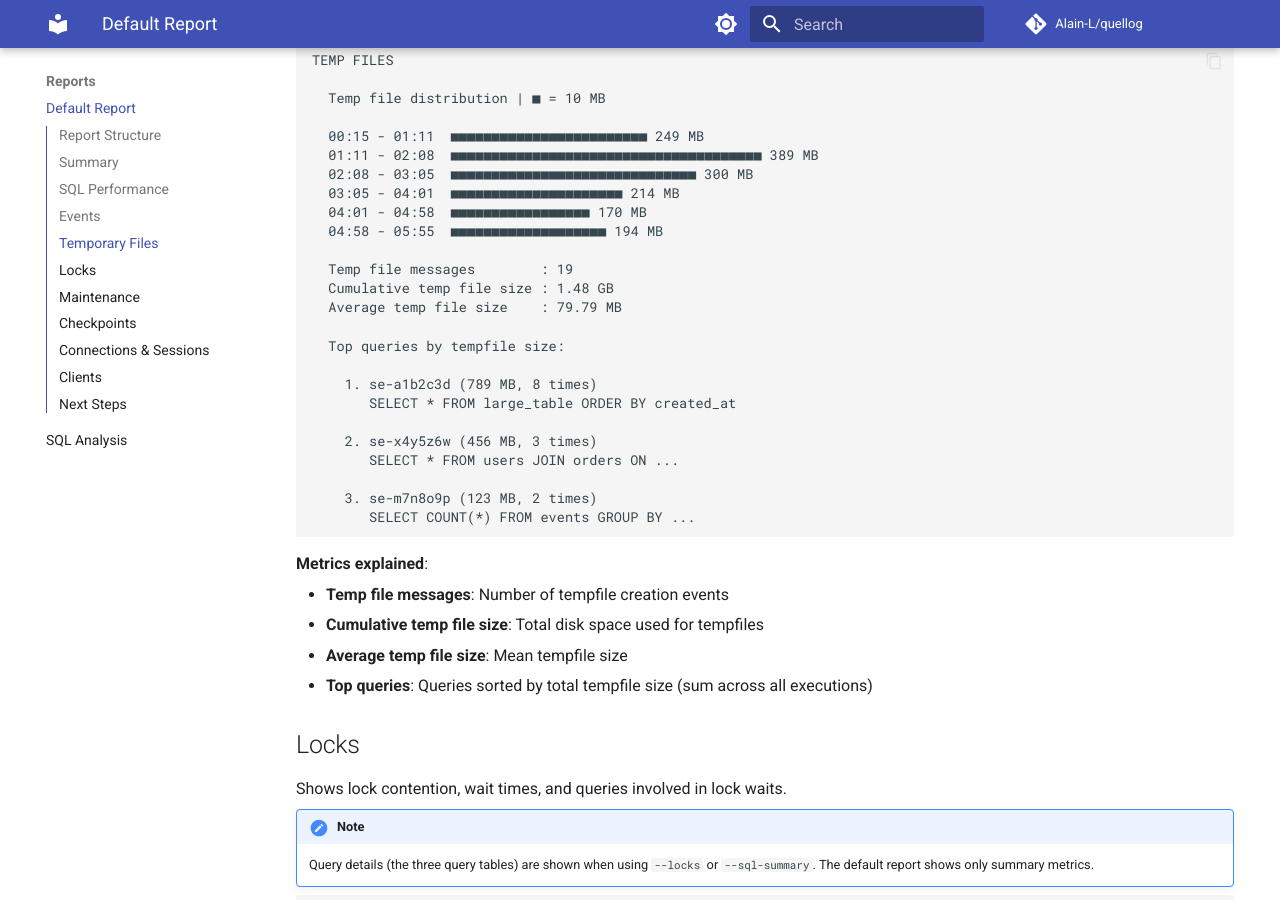
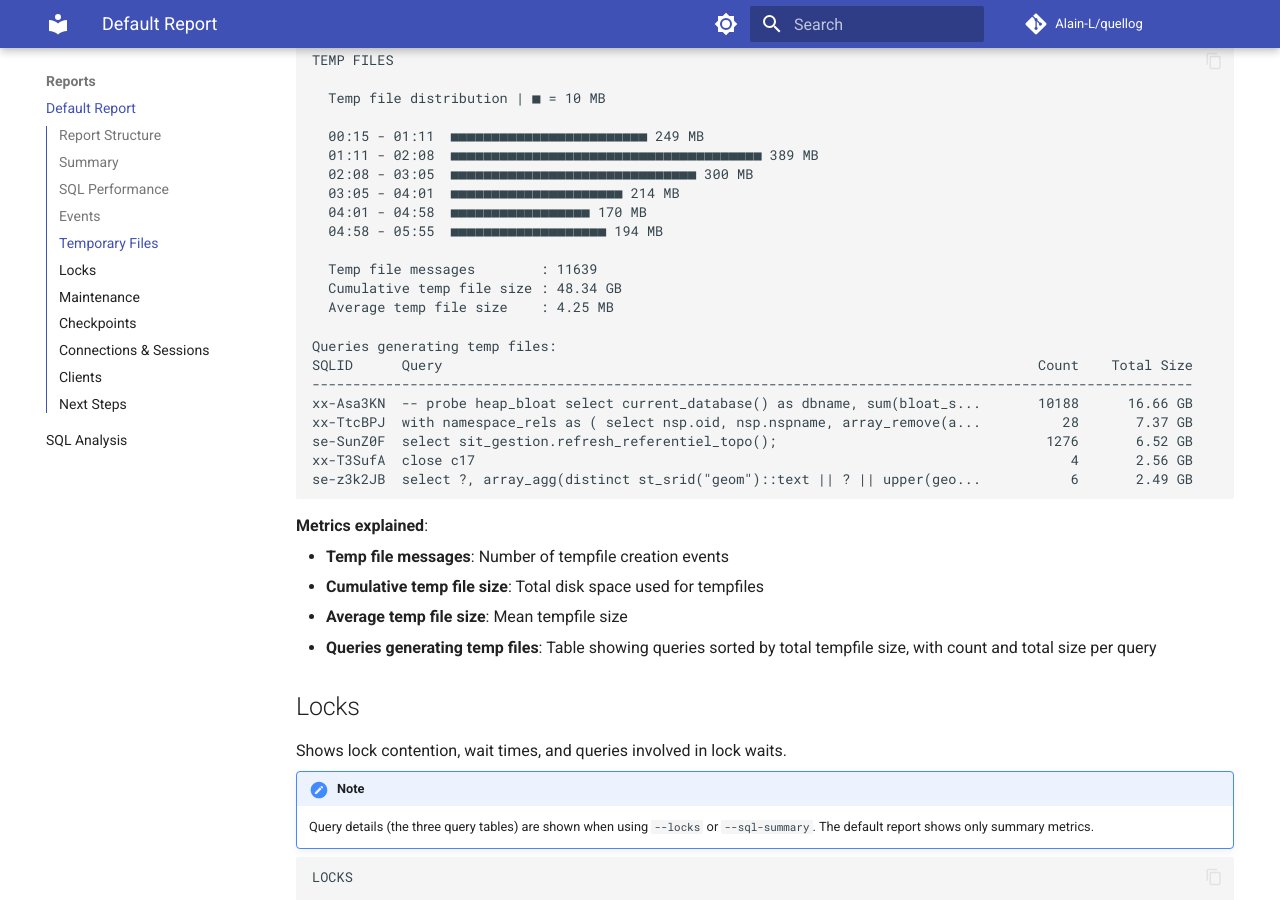
Before and after one commit to Alain-L/quellog, an MkDocs documentation site: the page built from docs/default-report.md, in a window 1280 px wide and 900 px high, scrolled down 2824 px. Built offline with MkDocs 1.6.1 and Material for MkDocs 9.7.7, drawn with Linux system fonts in a browser that asks for light colours; comment, search, counter and statistics services are not loaded.

Commit message:
docs: fix tempfiles query table format in default-report.md
Update Temporary Files section to show the actual table format:
- Table header: SQLID, Query, Count, Total Size
- Aligned columns with actual query examples from B.log
- Removed incorrect numbered list format (1., 2., 3.)
- Removed incorrect "(789 MB, 8 times)" inline format

The documentation now matches the real output with proper table formatting.

````diff
--- a/docs/default-report.md
+++ b/docs/default-report.md
@@ -131,20 +131,18 @@ TEMP FILES
   04:01 - 04:58  ■■■■■■■■■■■■■■■■■ 170 MB
   04:58 - 05:55  ■■■■■■■■■■■■■■■■■■■ 194 MB
 
-  Temp file messages        : 19
-  Cumulative temp file size : 1.48 GB
-  Average temp file size    : 79.79 MB
+  Temp file messages        : 11639
+  Cumulative temp file size : 48.34 GB
+  Average temp file size    : 4.25 MB
 
-  Top queries by tempfile size:
-
-    1. se-a1b2c3d (789 MB, 8 times)
-       SELECT * FROM large_table ORDER BY created_at
-
-    2. se-x4y5z6w (456 MB, 3 times)
-       SELECT * FROM users JOIN orders ON ...
-
-    3. se-m7n8o9p (123 MB, 2 times)
-       SELECT COUNT(*) FROM events GROUP BY ...
+Queries generating temp files:
+SQLID      Query                                                                         Count    Total Size
+------------------------------------------------------------------------------------------------------------
+xx-Asa3KN  -- probe heap_bloat select current_database() as dbname, sum(bloat_s...       10188      16.66 GB
+xx-TtcBPJ  with namespace_rels as ( select nsp.oid, nsp.nspname, array_remove(a...          28       7.37 GB
+se-SunZ0F  select sit_gestion.refresh_referentiel_topo();                                 1276       6.52 GB
+xx-T3SufA  close c17                                                                         4       2.56 GB
+se-z3k2JB  select ?, array_agg(distinct st_srid("geom")::text || ? || upper(geo...           6       2.49 GB
 ```
 
 **Metrics explained**:
@@ -152,7 +150,7 @@ TEMP FILES
 - **Temp file messages**: Number of tempfile creation events
 - **Cumulative temp file size**: Total disk space used for tempfiles
 - **Average temp file size**: Mean tempfile size
-- **Top queries**: Queries sorted by total tempfile size (sum across all executions)
+- **Queries generating temp files**: Table showing queries sorted by total tempfile size, with count and total size per query
 
 ## Locks
 
````
